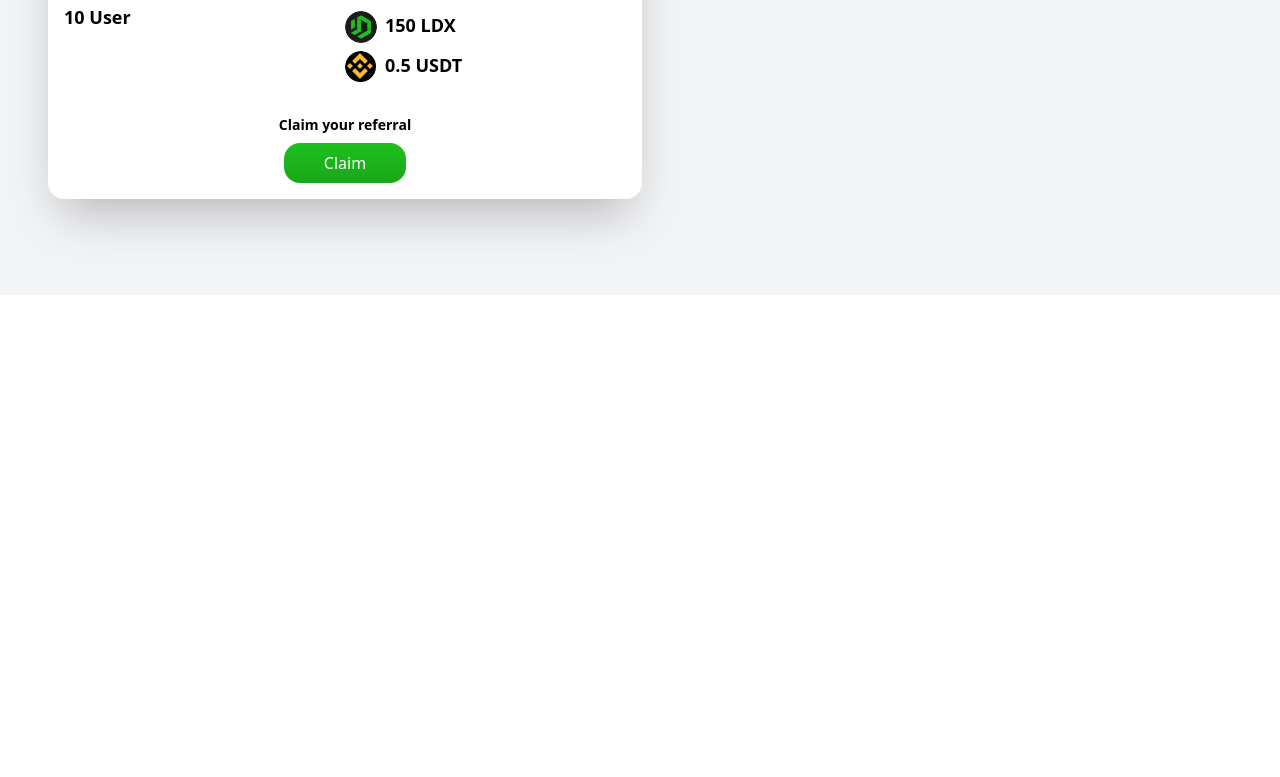
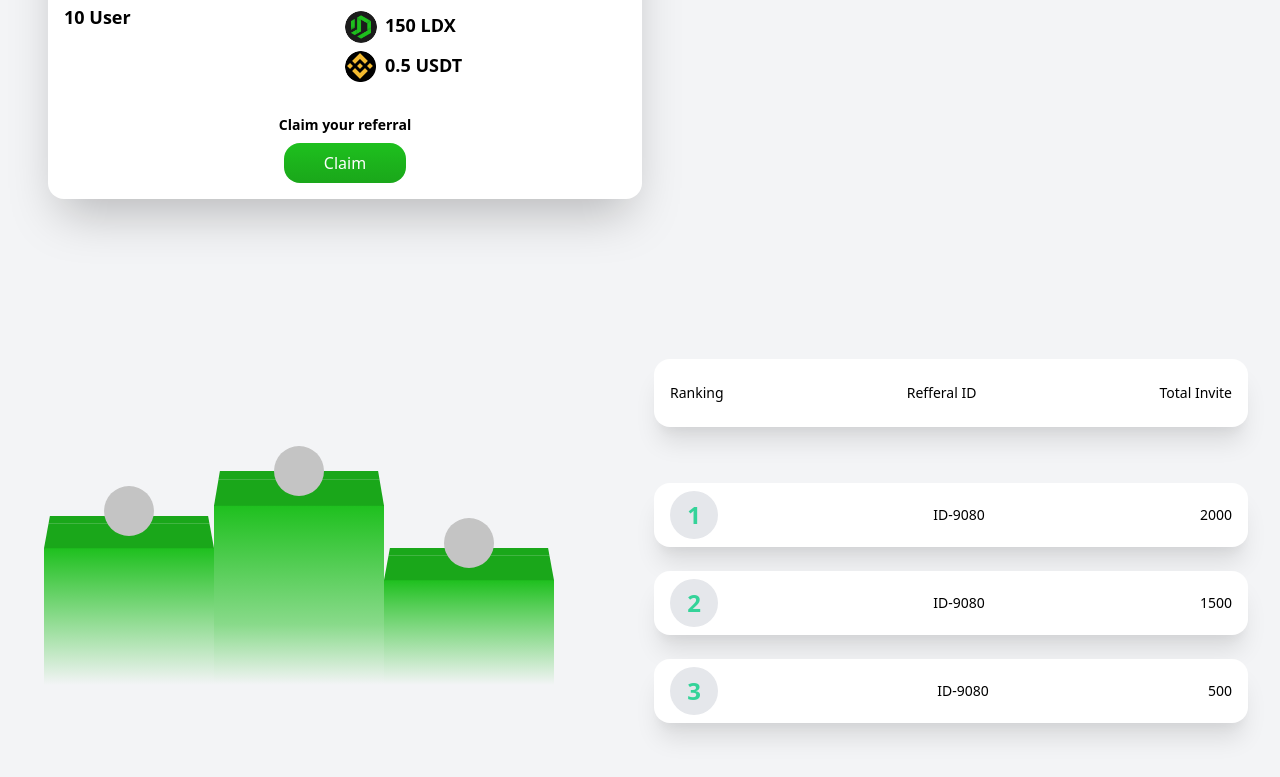
Before and after one commit to rhobbikhaidir/test-app, a React (Create React App) app: page / in a window 1280 px wide. Shown: the part 1229-2006 px from the top of the page. Before the commit the page ends 1524 px from the top, so only its background shows below. Built offline with nearby package versions, Linux system fonts and the light colour scheme.

Commit message:
add leaderBoardReferral

```diff
--- a/src/App.js
+++ b/src/App.js
@@ -1,9 +1,10 @@
 import React, { useEffect, useState } from "react";
+import "./styles/tailwind.css";
 import BNB from "./assets/BNB.png";
 import coinLitedex from "./assets/coin-litedex.jpg";
+import copyIcon from "./assets/copy-btn.svg";
 import TopContent from "./components/Organisms/topContent";
-import "./styles/tailwind.css";
-import copyIcon from "./assets/copy-btn.svg";
+import LeaderBoardReff from "./components/Organisms/leaderBoardReff";
 function App() {
   const [theme, setTheme] = useState(true);
   const handleChangeTheme = () => {
@@ -185,7 +186,7 @@ function App() {
                 Claim your referral
               </p>
               <button
-                className="rounded-2xl text-white px-10 py-2"
+                className="rounded-2xl text-white px-10 py-2 focus:outline-none"
                 style={{
                   background:
                     "linear-gradient(to bottom, #1ec01e, #1dba1d, #1cb31c, #1bad1b, #1aa71a)",
@@ -197,6 +198,7 @@ function App() {
           </div>
         </div>
       </div>
+      <LeaderBoardReff />
     </div>
   );
 }
--- /dev/null
+++ b/src/components/Organisms/leaderBoardReff/index.js
@@ -0,0 +1,56 @@
+import React from "react";
+import charts from "../../../assets/charts.svg";
+import number1 from "../../../assets/1.png";
+
+function LeaderBoardReff() {
+  return (
+    <div className="max-w-sm mr-0  sm:flex-row sm:flex sm:justify-between sm:max-w-full sm:py-16 sm:px-8 py-4 px-4 sm:space-x-4">
+      <div className="mb-12 flex-1  flex flex-wrap content-center  sm:ml-3 sm:mt-16">
+        {/* content realtime */}
+        <img src={charts} alt="charts board" />
+      </div>
+
+      {/* Left Content */}
+      <div className="mb-8 flex-1 sm:ml-3  flex flex-col space-y-6  ">
+        {/* content realtime */}
+
+        <div className=" shadow-xl flex flex-row justify-between px-4 py-6 rounded-2xl bg-white dark:bg-black  mb-8 ">
+          <p className="text-sm text-black">Ranking</p>
+          <p className="text-sm text-black">Refferal ID</p>
+          <p className="text-sm text-black">Total Invite</p>
+        </div>
+        <div className=" shadow-xl flex items-center flex-row justify-between px-4 py-2 rounded-2xl bg-white dark:bg-black ">
+          <div className="bg-gray-200 rounded-full w-12 h-12">
+            <p className="text-2xl font-bold text-green-400 text-center mt-2">
+              1
+            </p>
+          </div>
+          <p className="text-sm text-black">ID-9080</p>
+          <p className="text-sm text-black">2000</p>
+        </div>
+        <div className=" shadow-xl flex items-center flex-row justify-between px-4 py-2 rounded-2xl bg-white dark:bg-black ">
+          <div className="bg-gray-200 rounded-full w-12 h-12">
+            <p className="text-2xl font-bold text-green-400 text-center mt-2">
+              2
+            </p>
+          </div>
+          <p className="text-sm text-black">ID-9080</p>
+          <p className="text-sm text-black">1500</p>
+        </div>
+        <div className=" shadow-xl flex items-center flex-row justify-between px-4 py-2 rounded-2xl bg-white dark:bg-black ">
+          <div className="bg-gray-200 rounded-full w-12 h-12">
+            <p className="text-2xl font-bold text-green-400 text-center mt-2">
+              3
+            </p>
+          </div>
+          <p className="text-sm text-black">ID-9080</p>
+          <p className="text-sm text-black">500</p>
+        </div>
+
+        {/* Content Price */}
+      </div>
+    </div>
+  );
+}
+
+export default LeaderBoardReff;
--- a/src/components/Organisms/topContent/index.js
+++ b/src/components/Organisms/topContent/index.js
@@ -214,7 +214,7 @@ const TopContent = () => {
           </form>
         </div>
         <button
-          className="w-full  py-3 mt-8 bg-gradient-to-b from-litedex to-litedex-dark text-center text-white rounded-xl"
+          className="w-full  py-3 mt-8 bg-gradient-to-b from-litedex to-litedex-dark text-center text-white rounded-xl focus:outline-none"
           style={{
             background:
               "linear-gradient(to bottom, #1ec01e, #1dba1d, #1cb31c, #1bad1b, #1aa71a)",
```
Also changed, not shown: src/assets/1.png (added), src/assets/charts.svg (added).
